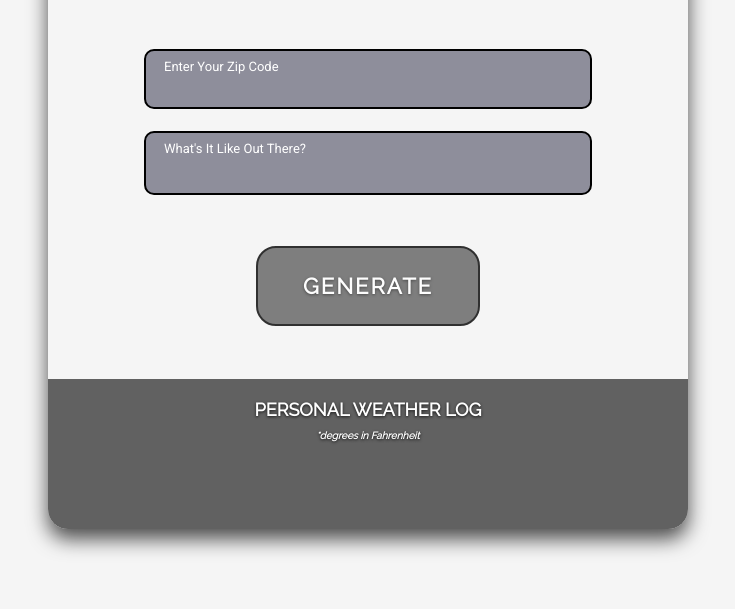
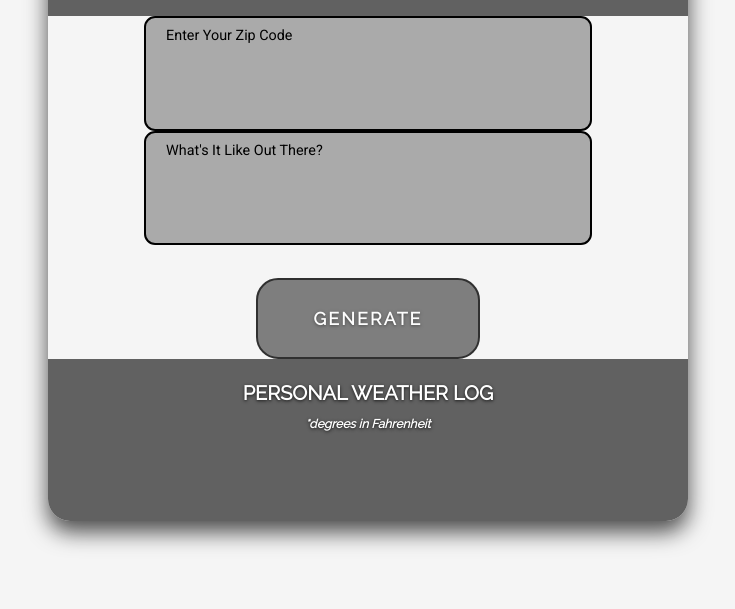
Before and after one commit to NicholasEARose/Udacity_Weather_Application, a website: page website/index.html in a window 1280 px wide. Shown: the part 191-800 px from the top of the page, without its empty margins (272-1007 px from the left). Drawn offline with Linux system fonts and the light colour scheme.

Commit message:
tweaked notes/styles

```diff
--- a/website/app.js
+++ b/website/app.js
@@ -1,11 +1,11 @@
-//from this Udacity lesson 'Async Fetch with Web APIs Demo' with some syntax changes
+//from Udacity lesson 'Async Fetch with Web APIs Demo' with some light syntax tweaks for unique vars
 //set global variables
-const form = document.querySelector('.app__form'); //set up global container variable for app itself
-const baseURL = 'http://api.openweathermap.org/data/2.5/weather?zip='; //URL variable for requests
-const apiKey = '&appid=4d770665982bf5c91e5c5e2cca465603&units=imperial';// variable for my personal api key
+const form = document.querySelector('.app__form'); //set up global container variable for app
+const baseURL = 'http://api.openweathermap.org/data/2.5/weather?zip='; //URL var for API requests
+const apiKey = '&appid=4d770665982bf5c91e5c5e2cca465603&units=imperial';// var for my personal api key
 
-let date = new Date(); //JS that spits out date and puts it in this var... more info here https://www.w3schools.com/js/js_dates.asp
-let newDate = date.getMonth() + '.' + date.getDate() + '.' + date.getFullYear(); //variable for month/date/year in log...more here https://developer.mozilla.org/en-US/docs/Web/JavaScript/Reference/Global_Objects/Date/getMonth
+let date = new Date(); //JS method that spits out date and puts it in this var... more info here https://www.w3schools.com/js/js_dates.asp
+let newDate = date.getMonth() + '.' + date.getDate() + '.' + date.getFullYear(); //var for month/date/year in log...more here https://developer.mozilla.org/en-US/docs/Web/JavaScript/Reference/Global_Objects/Date/getMonth
 
 document.getElementById('generate_button').addEventListener('click', performAction); //this grabs the HTML button element/executes a function on button click defined below
 
@@ -14,8 +14,8 @@ function performAction(event) { //takes event param and executes the getTheWeath
   event.preventDefault(); //prevent it from submitting if cancellable/necessary for HTML forms/submits...more info https://www.w3schools.com/jsref/event_preventdefault.asp
   const newZip = document.getElementById('zip').value; //var for the input value in the text field within the form...in this case the zip... more info here https://www.w3schools.com/jsref/prop_text_value.asp
   const log = document.getElementById('feelings').value; //same as above but for the feelings/content input
-  //this is from this Udacity FE lesson: 'Chaining Proimses'
-  getTheWeather(baseURL, newZip, apiKey) //runs Fetch request
+  //this is from this Udacity FE lesson: 'Chaining Proimses' where then() is first introduced.
+  getTheWeather(baseURL, newZip, apiKey) //fetch request
     .then(function (inputData) {//then run function using user input data
       //"Inside .then() we could call another async function to make a POST request to store this data in our app. Assuming a POST route has been setup on the server side to add data it received to the app endpoint, we could simply call the function we have been using to create POST requests on the client side and pass it the POST route url and the data we want to save to our app. The only tricky part (which can also be fun!), is that we need to use the returned data, and data that we retrieve from a DOM element to create the structure for our POST request."
       //"which can also be fun"
--- a/website/index.html
+++ b/website/index.html
@@ -18,8 +18,8 @@
             <label for="zip" class="zip__label">Enter Your Zip Code</label>
           </div>
           <div class="feel">
-            <textarea class="feel__input" id="feelings"></textarea>
-            <label for="feelings">What's It Like Out There?</label>
+            <input type="text" id="feelings">
+            <label for="feelings" class="feelings__label">What's It Like Out There?</label>
           </div>
           <button id="generate_button">Generate</button>
         </form>
--- a/website/styles.css
+++ b/website/styles.css
@@ -1,10 +1,3 @@
-/* set up custom style vars */
-:root {
-  --color-input-bg: #8e8e9b;
-  --color-accent: rgb(97, 97, 97);
-  --color-gray: rgb(175, 175, 175);
-}
-
 *,
 *::before,
 *::after {
@@ -13,12 +6,11 @@
 
 html {
   box-sizing: border-box;
-  font-size: 62.5%;
+  font-size: 69%;
 }
 
 body {
-  background: var(--color-accent);
-  color: black;
+  background: rgb(97, 97, 97);
   font-family: 'Roboto', sans-serif;
   margin: 0;
   padding: 0;
@@ -47,7 +39,7 @@ body {
 
 /* HEADING */
 .header__wrapper {
-  background-color: var(--color-accent);
+  background-color: rgb(97, 97, 97);
   border-top-left-radius: inherit;
   border-top-right-radius: inherit;
 }
@@ -80,7 +72,7 @@ body {
 }
 
 .app__form div label {
-  color: white;
+  color: black;
   font-size: 1.6rem;
   left: 2rem;
   position: absolute;
@@ -98,16 +90,16 @@ body {
 
 #app input:focus,
 #app textarea:focus {
-  border: 0.2rem solid var(--color-accent);
+  border: 0.2rem solid rgb(97, 97, 97);
 }
 
 /* ZIP & FEELINGS */
 #zip,
 #feelings {
-  background: var(--color-input-bg);
+  background: rgb(170, 170, 170);
+  color: black;
   border: 0.2rem solid black;
   border-radius: 1rem;
-  color: white;
   display: block;
   font-size: 2rem;
   height: 6rem;
@@ -121,15 +113,14 @@ body {
 }
 
 #zip {
-  padding: 1.5rem 1rem;
-  text-transform: uppercase;
+  padding: 5rem;
   width: 100%;
 }
 
 #zip:-webkit-autofill,
 input:-webkit-autofill:hover,
 input:-webkit-autofill:focus {
-  -webkit-text-fill-color: var(--color-accent);
+  -webkit-text-fill-color: rgb(97, 97, 97);
   transition: all 5s ease-in-out 0s;
 }
 
@@ -140,21 +131,20 @@ input:-webkit-autofill:focus {
 }
 
 #feelings {
-  overflow: hidden;
-  padding: 3rem;
-  resize: none;
+  padding: 5rem;
+  width: 100%;
 }
 
 /* GENERATE BUTTON */
 #generate_button {
-  background: var(--color-accent);
+  background: rgb(97, 97, 97);
   border: 0.2rem solid black;
   border-radius: 2rem;
   text-shadow: 0 0.1rem 0.3rem rgba(0, 0, 0, 0.7);
   color: white;
   cursor: pointer;
   font-family: 'Raleway', sans-serif;
-  font-size: 1.5rem;
+  font-size: 1.3rem;
   font-weight: bold;
   height: 8rem;
   letter-spacing: 0.2rem;
@@ -167,22 +157,13 @@ input:-webkit-autofill:focus {
 
 @media only screen and (min-width: 701px) {
   #generate_button {
-    font-size: 1.8rem;
+    font-size: 1.6rem;
   }
 }
 
-@media only screen and (min-width: 951px) {
-  #generate_button {
-    font-size: 2.2rem;
-  }
-}
-
-#generate_button:active {
-  transform: translateY(0);
-}
-
 #generate_button:hover {
-  transform: translateY(-0.2rem);
+  background: rgb(170, 170, 170);
+  color: black;
 }
 
 /* Reset style for HTML element on active to have no border*/
@@ -195,7 +176,7 @@ button:focus {
 
 /* LOG */
 .log {
-  background: var(--color-accent);
+  background: rgb(97, 97, 97);
   border-bottom-left-radius: inherit;
   border-bottom-right-radius: inherit;
   color: white;
@@ -215,7 +196,7 @@ button:focus {
 
 .kelvin__note {
   color: white;
-  font-size: 1rem;
+  font-size: 1.1rem;
   font-weight: bold;
   font-style: italic;
   text-shadow: 0 0.1rem 0.3rem rgba(0,0,0,0.8);
@@ -232,12 +213,6 @@ button:focus {
 @media only screen and (min-width: 1051px) {
   #log__container {
     font-size: 1.3rem;
-  }
-}
-
-@media only screen and (min-width: 1200px) {
-  #log__container  {
-    justify-content: center;
   }
 }
 
```
